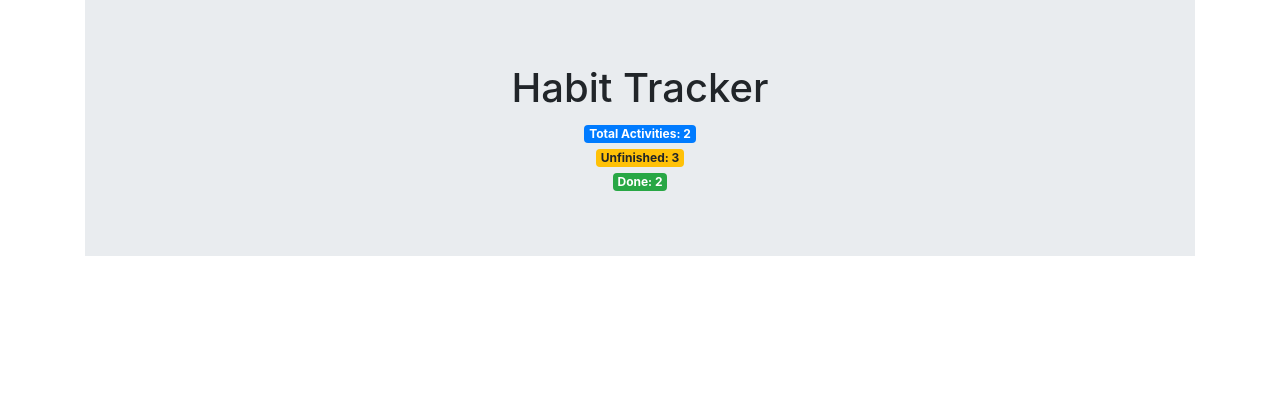
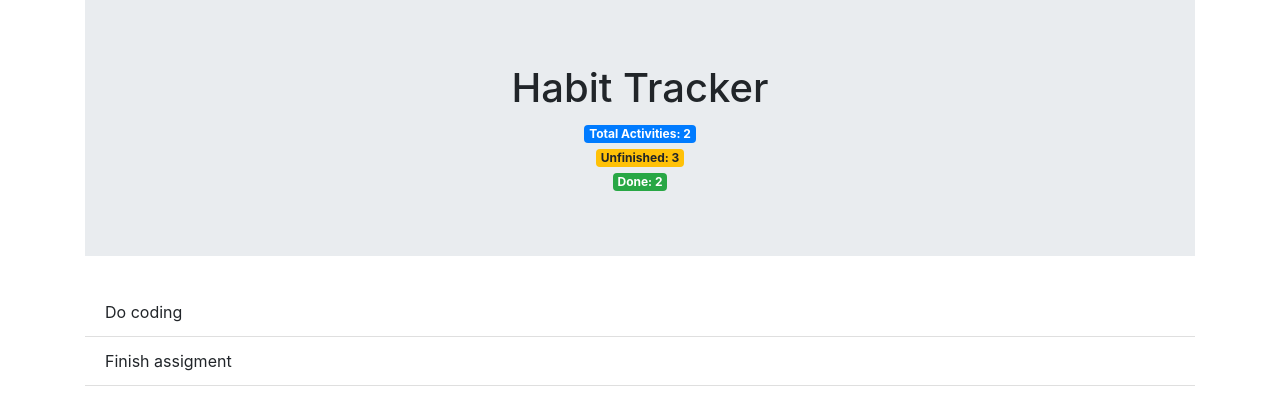
Before and after one commit to vondivino/habit-tracker, a React (Create React App) app: page / in a window 1280 px wide. Shown: the top 410 px of the page. Built offline with nearby package versions, Linux system fonts and the light colour scheme.

Commit message:
added Activity

```diff
--- a/src/App.js
+++ b/src/App.js
@@ -1,9 +1,9 @@
 import React, { Component } from 'react';
 
+import { Container, ListGroup } from 'react-bootstrap';
+
 import Header from './components/Header';
-import {
-  Container
-} from 'react-bootstrap';
+import Activity from './components/Activity';
 
 import 'bootstrap/dist/css/bootstrap.min.css';
 import './App.css';
@@ -28,6 +28,18 @@ class App extends Component {
         <Header
           activities={ this.state.activities }
         />
+        <ListGroup variant="flush">
+        {this.state.activities.map(item => {
+          return (
+            <Activity
+              name={ item.name }
+            />
+          )
+        })}
+        <ListGroup.Item>
+
+        </ListGroup.Item>
+        </ListGroup>
       </Container>
     )
   }
--- /dev/null
+++ b/src/components/Activity.js
@@ -0,0 +1,14 @@
+import React from 'react';
+import { ListGroup } from 'react-bootstrap';
+
+import PropTypes from 'prop-types';
+
+const Activity = ({ name }) => {
+    return (
+        <ListGroup.Item>
+            { name }
+        </ListGroup.Item>
+    )
+}
+
+export default Activity;
```
Also changed, not shown: src/components/Footer.js (added).
